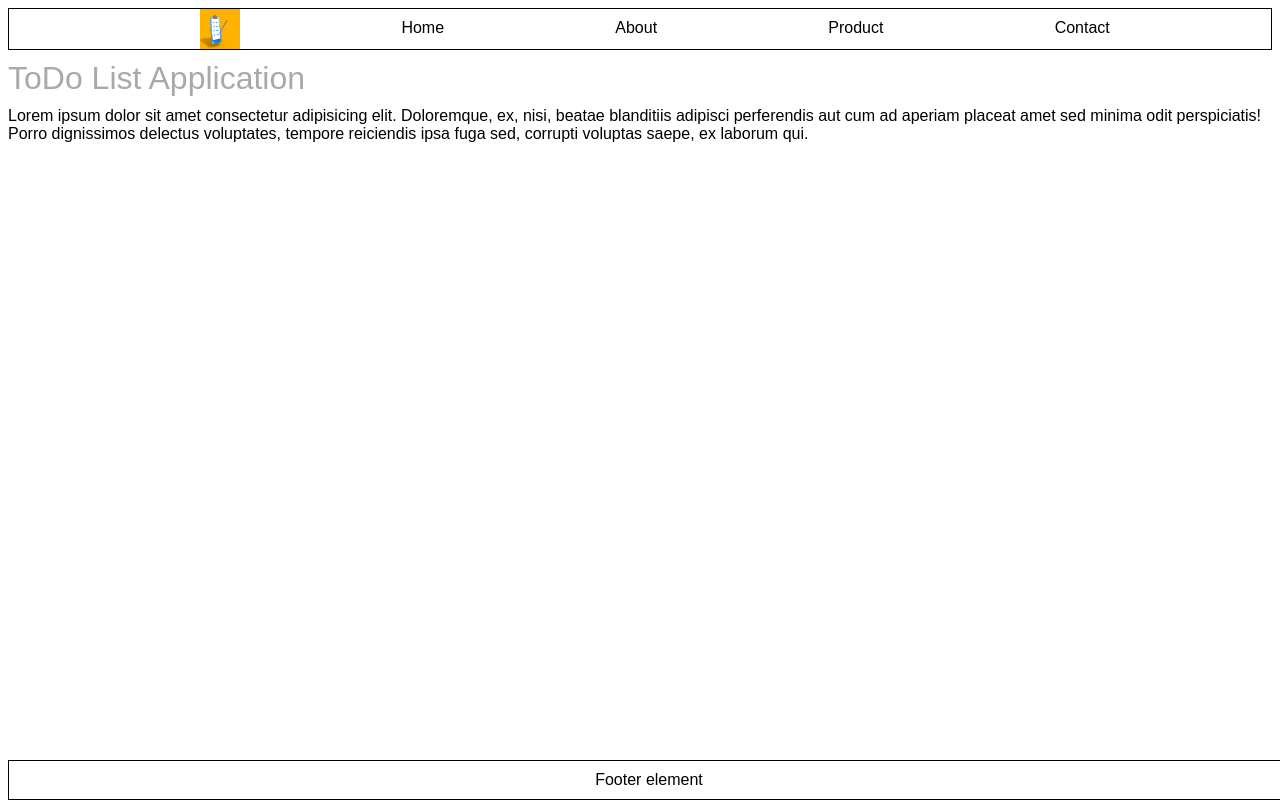
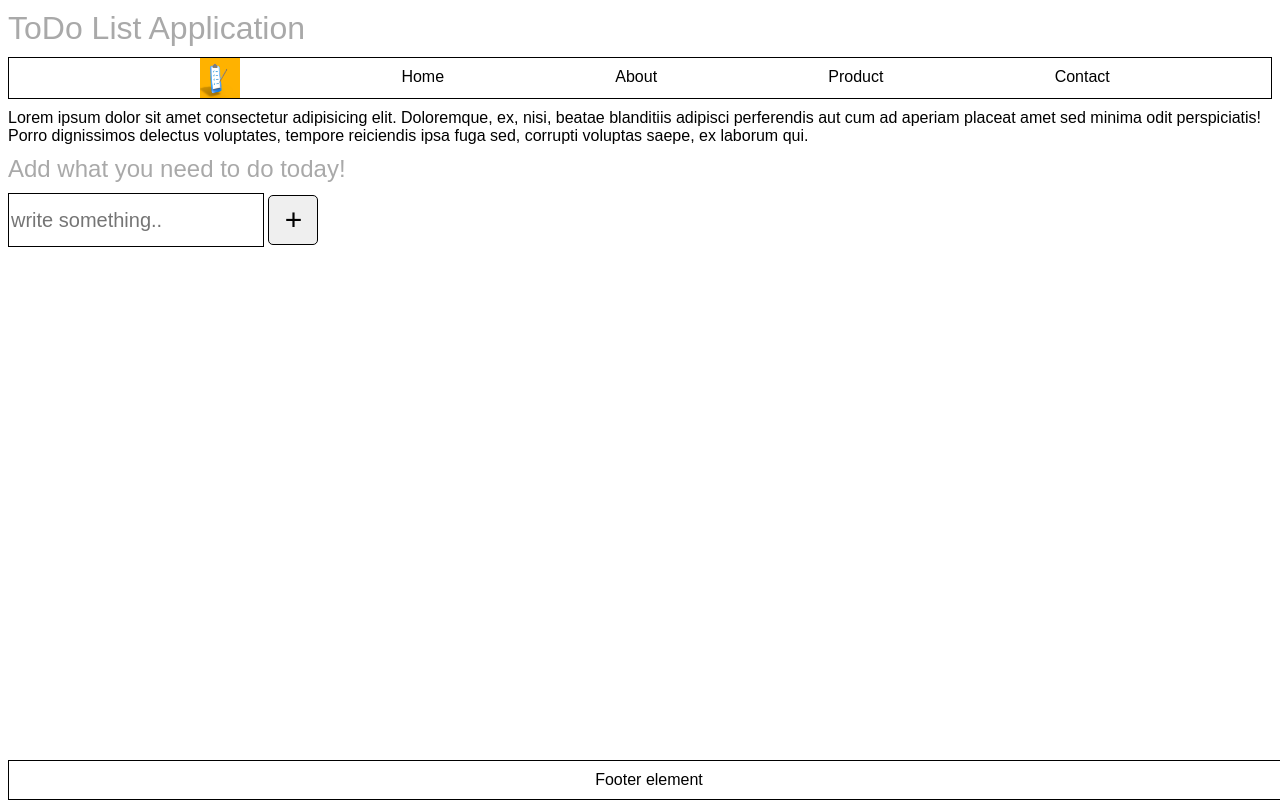
Before and after one commit to Ella-Gotbring/Ella-Gotbring, a plain HTML site: page index.html in a window 1280 px wide. Drawn offline with Linux system fonts and the light colour scheme; a web font is replaced by a local one.

Commit message:
started on todo
added input field and button for todo list and some css
need to add javascript functionality
added header tag

```diff
--- a/index.html
+++ b/index.html
@@ -11,7 +11,9 @@
 </head>
 
 <body>
-
+    <header>
+        <h1>ToDo List Application</h1>
+    </header>
     <nav class="navbar">
         <ul class="navigation">
             <img src="assets/lgog.jpeg" alt="logo computer" id="logo">
@@ -22,7 +24,6 @@
 
         </ul>
     </nav>
-    <h1>ToDo List Application</h1>
     <article>
         <p>Lorem ipsum dolor sit amet consectetur adipisicing elit. Doloremque, ex, nisi, beatae blanditiis adipisci perferendis aut cum ad aperiam placeat amet sed minima odit perspiciatis! Porro dignissimos delectus voluptates, tempore reiciendis ipsa
             fuga sed, corrupti voluptas saepe, ex laborum qui.</p>
@@ -31,6 +32,20 @@
         </footer>
     </article>
 
+    <article>
+        <h1>Add what you need to do today!</h1>
+        <div class="container">
+            <input type="text" id="inputField" placeholder="write something..">
+            <button id="addTodo">+</button>
+            <!--alla todos du skapar och lägger till hamnar här-->
+            <div class="toDos" id="toDoContainer">
+
+            </div>
+        </div>
+
+    </article>
+
+
 
     <script src="main.js"></script>
 </body>
--- a/style.css
+++ b/style.css
@@ -15,6 +15,10 @@ p {
     color: black;
 }
 
+.navbar {
+    border: 1px solid black;
+}
+
 #footer {
     position: fixed;
     bottom: 0;
@@ -23,12 +27,8 @@ p {
     text-align: center;
 }
 
-.navbar {
-    border: 1px solid black;
-}
 
-
-/* flexbox to navbar */
+/* flexbox navbar */
 
 .navigation {
     display: flex;
@@ -54,3 +54,32 @@ p {
     width: 40px;
     height: 40px;
 }
+
+
+/* toDo style */
+
+.toDos {
+    margin-top: 30px;
+}
+
+.container {
+    width: 360px;
+}
+
+#addTodo {
+    border: 1px solid black;
+    vertical-align: middle;
+    font-size: 30px;
+    height: 50px;
+    width: 50px;
+    border-radius: 5px;
+}
+
+#inputField {
+    height: 50px;
+    width: 250px;
+    border: 1px solid black;
+    outline: none;
+    font-size: 20px;
+    vertical-align: middle;
+}
```
